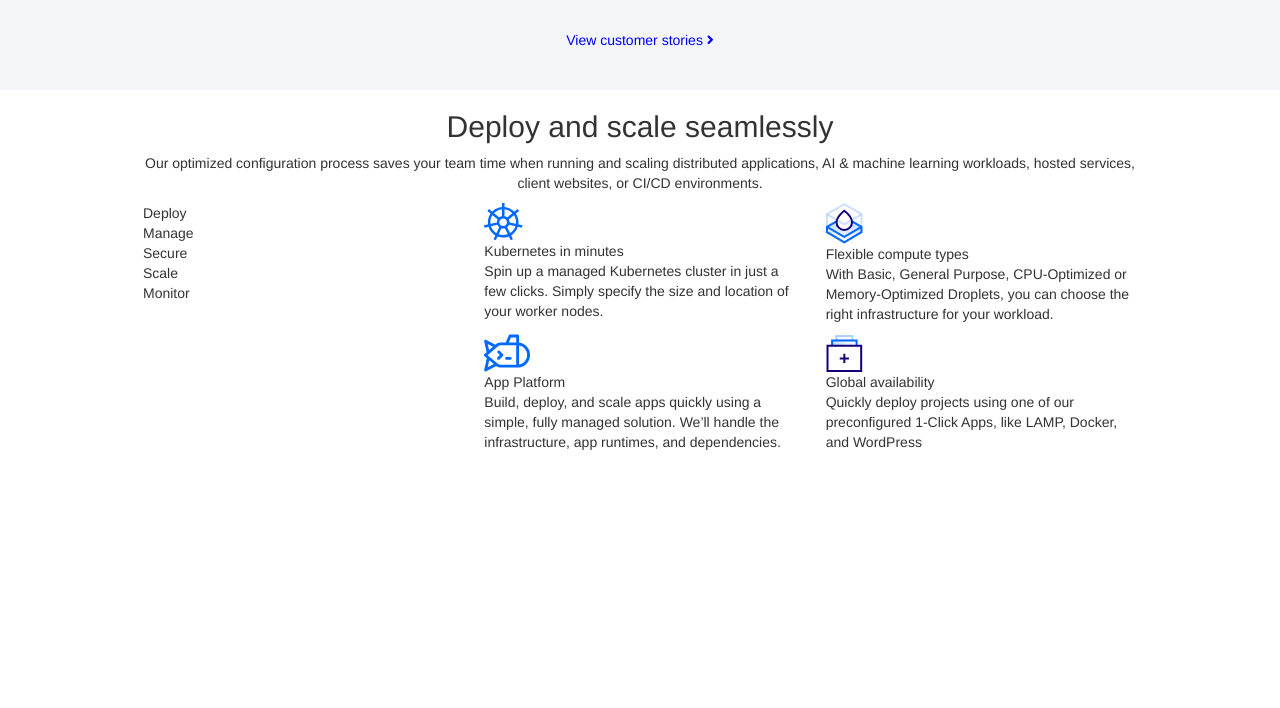
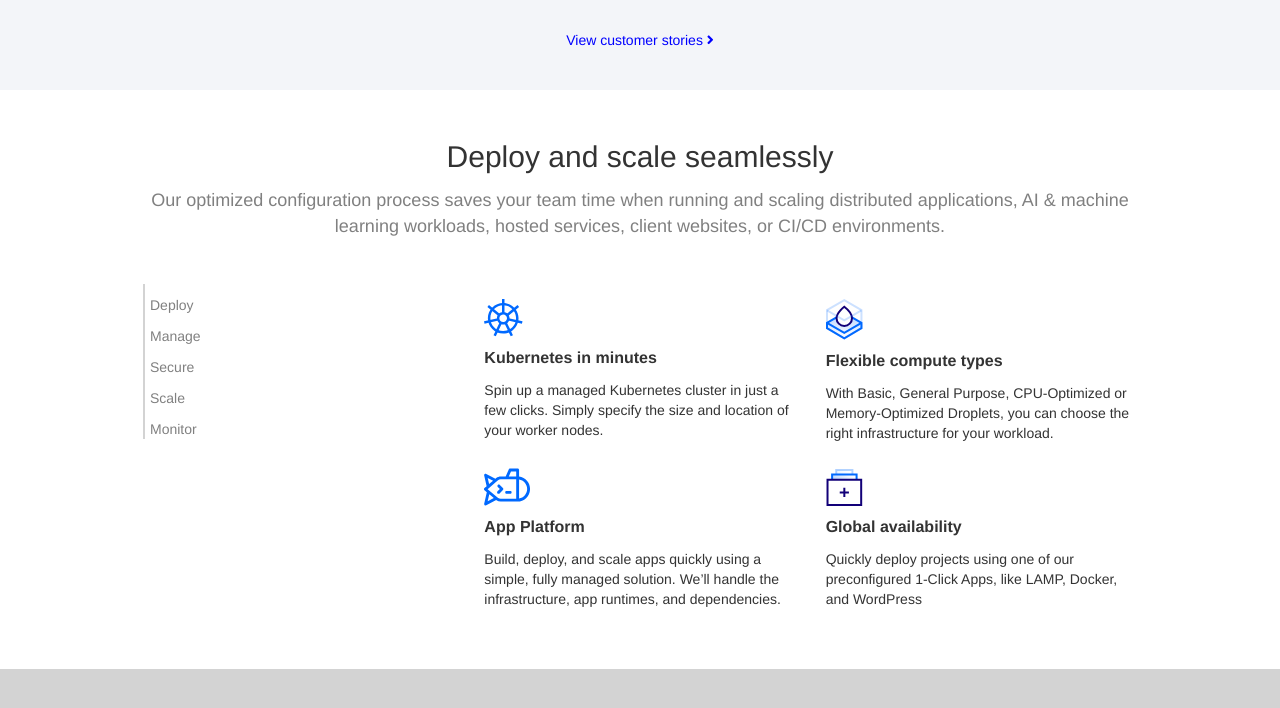
Before and after one commit to sonia-cerasaro/html-css-digitalocean, a plain HTML site: page index.html in a window 1280 px wide. Shown: the part 596-1304 px from the top of the page. Before the commit the page ends 1058 px from the top, so only its background shows below. Drawn offline with nearby package versions, Linux system fonts and the light colour scheme.

Commit message:
Deploy section costumized

```diff
--- a/css/master.css
+++ b/css/master.css
@@ -112,9 +112,6 @@ section.jambotron {
   margin-top: 30px;
   margin-bottom: 30px;
 }
-/* .content {
-  text-align: center;
-} */
 
 img#little-logo {
   width: 50px;
@@ -142,6 +139,11 @@ span.underline-blue {
 p.t-s {
   font-size: 12px;
   padding-bottom: 10px;
+}
+
+p.grey_paragraph.jambo {
+  text-align: left;
+  color: lightgrey;
 }
 
 
@@ -210,12 +212,63 @@ div.story {
 /* MAIN SECTION DEPLOY */
 
 .container.deploy {
+
   text-align: left;
 }
 
 .content.head_title {
   text-align: center;
 }
+
+h2#deploy {
+  margin-top: 50px;
+  margin-bottom: 15px;
+}
+
+p.grey_paragraph {
+  color: grey;
+  font-size: 18px;
+}
+
+.p_costum {
+  margin-bottom: 45px;
+}
+
+.content_v_nav {
+  border-left: lightgrey solid 2px;
+}
+
+.content_v_nav:hover {
+  border-left: blue solid 2px;
+}
+
+div.word {
+  color: grey;
+  padding-top: 11px;
+  padding-left: 5px;
+}
+
+.content_section {
+  margin-top: 15px;
+}
+
+.img_title_deploy {
+  margin: 10px 0;
+  font-weight: bold;
+  font-size: 16px;
+}
+
+.content_section.last {
+  margin-bottom: 60px;
+}
+
+/* SECTION 'DESIGNED FOR DEVELOPERS' */
+
+section.designed_for_developers {
+  height: 40px;
+  background-color: lightgrey;
+}
+
 
 /* PROVE */
 
--- a/index.html
+++ b/index.html
@@ -79,7 +79,7 @@
             <div class="col-xs-12 col-sm-6">
               <div class="content-right">
                 <h1 id="jumbo_title">The simplest cloud platform for developers & team</h1>
-                <p>We make it simple to launch in the cloud and scale up as you grow – with an intuitive control panel, predictable pricing, team accounts, and more
+                <p class="grey_paragraph jambo">We make it simple to launch in the cloud and scale up as you grow – with an intuitive control panel, predictable pricing, team accounts, and more
                 </p>
               </div>
             </div>
@@ -128,7 +128,6 @@
               <div class="col-xs-6 col-sm-2 col-md-2">
                 <div class="content_logo">
                     <img src="./img/git-lab.svg" alt="gitlab">
-
                 </div>
               </div>
 
@@ -160,8 +159,8 @@
 
             <div class="col-sm-12">
               <div class="content_costum story">
-                <p>View customer stories <i class="fas fa-angle-right"></i></i></p>
-
+                <p>View customer stories <i class="fas fa-angle-right">
+                </i></i></p>
               </div>
             </div>
           </div>
@@ -173,35 +172,47 @@
       <section>
         <div class="container deploy">
           <div class="row">
+
             <div class="col-xs-12">
               <div class="content head_title">
-                <h2>Deploy and scale seamlessly</h2>
-                <p>Our optimized configuration process saves your team time when running and scaling distributed applications, AI & machine learning workloads, hosted services, client websites, or CI/CD environments.
+                <h2 id="deploy">
+                  Deploy and scale seamlessly
+                </h2>
+                <p class="grey_paragraph p_costum">Our optimized configuration process saves your team time when running and scaling distributed applications, AI & machine learning workloads, hosted services, client websites, or CI/CD environments.
                 </p>
-
               </div>
             </div>
 
             <div class="col-xs-12 col-sm-4">
               <div class="content_v_nav">
+                <div class="word">
                   Deploy
                 </div>
+              </div>
               <div class="content_v_nav">
+                <div class="word blue">
                   Manage
                 </div>
+              </div>
               <div class="content_v_nav">
+                <div class="word">
                   Secure
                 </div>
+              </div>
               <div class="content_v_nav">
+                <div class="word">
                   Scale
                 </div>
-              <div class="content_v_nav">
+              </div>
+              <div class="content_v_nav monitor">
+                <div class="word">
                   Monitor
                 </div>
               </div>
+            </div>
 
-            <div class="col-xs-12 col-sm-4">
-              <div class="content">
+            <div class="col-xs-12 col-sm-4 col-md-4">
+              <div class="content_section">
                 <img src="./img/manubrio.svg" alt="manubrio">
                 <div class="img_title_deploy">
                   Kubernetes in minutes
@@ -211,8 +222,8 @@
               </div>
             </div>
 
-            <div class="col-xs-12 col-sm-4">
-              <div class="content">
+            <div class="col-xs-12 col-sm-4 col-md-4">
+              <div class="content_section">
                 <img src="./img/drop.svg" alt="drop">
                 <div class="img_title_deploy">
                   Flexible compute types
@@ -222,8 +233,8 @@
               </div>
             </div>
 
-            <div class="col-xs-12 col-sm-offset-4 col-sm-4">
-              <div class="content">
+            <div class="col-xs-12 col-sm-offset-4 col-sm-4 col-md-4">
+              <div class="content_section">
                 <img src="./img/submarine.svg" alt="submarine">
                 <div class="img_title_deploy">
                   App Platform
@@ -233,8 +244,8 @@
               </div>
             </div>
 
-            <div class="col-xs-12 col-sm-4">
-              <div class="content">
+            <div class="col-xs-12 col-sm-4 col-md-4">
+              <div class="content_section last">
                 <img src="./img/box.svg" alt="box">
                 <div class="img_title_deploy">
                   Global availability
@@ -243,14 +254,36 @@
                 </p>
               </div>
             </div>
+          </div>
+        </div>
+      </section>
 
+      <section class="designed_for_developers">
+        <div class="container">
+          <div class="row">
+
+            <div class="col-xs-12">
+              <div class="content">
+
+              </div>
+            </div>
+
+            <div class="col-xs-12">
+              <div class="content">
+
+              </div>
+            </div>
+
+            <div class="col-xs-12">
+              <div class="content">
+
+              </div>
+            </div>
+          </div>
 
 
 
         </div>
-
-        </div>
-
       </section>
 
 
```
Lines whose indentation alone changed are shown as unchanged.
